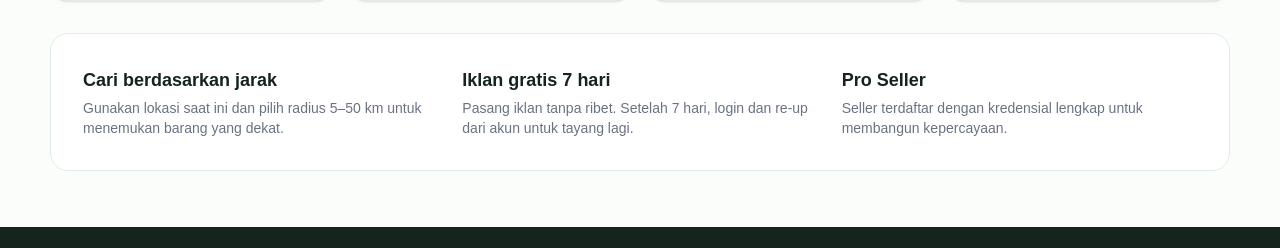
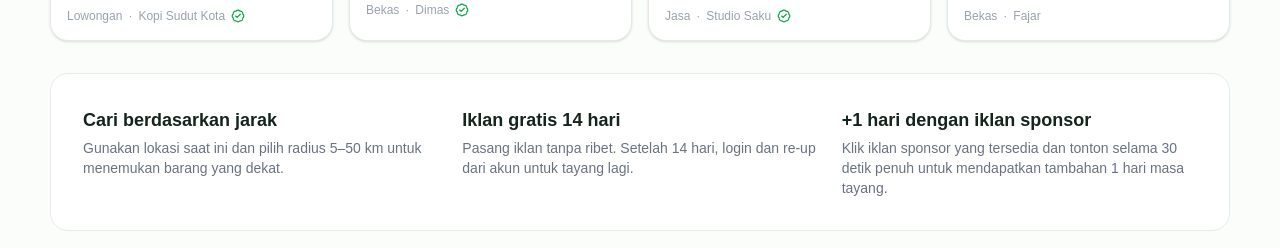
Before and after one commit to odhot/lumagada, a Next.js app: page / in a window 1280 px wide. Shown: the part 2506-2754 px from the top of the page. Built offline with nearby package versions, Linux system fonts and the light colour scheme.

Commit message:
Add 30-second ad bonus banner and update visibility messaging

```diff
--- a/app/page.tsx
+++ b/app/page.tsx
@@ -1,7 +1,7 @@
 'use client';
 import {useEffect,useMemo,useState} from 'react';
 import Link from 'next/link';
-import {Search,MapPin,ChevronRight,ShieldCheck,Truck,MessageCircle,Navigation,SlidersHorizontal} from 'lucide-react';
+import {Search,MapPin,ChevronRight,ShieldCheck,Truck,MessageCircle,Navigation,SlidersHorizontal,PlayCircle} from 'lucide-react';
 import {categories,listings} from '@/lib/data';
 import {ListingCard} from '@/components/listing-card';
 
@@ -16,6 +16,7 @@ export default function Home(){
  const useMyLocation=()=>{setGpsError('');if(!navigator.geolocation){setGpsError('Lokasi tidak tersedia di browser ini.');return}navigator.geolocation.getCurrentPosition(pos=>{setCoords({lat:pos.coords.latitude,lng:pos.coords.longitude});setUsingGps(true);setLoc('Lokasi saya')},()=>setGpsError('Izin lokasi belum diberikan. Pilih kota secara manual.'))};
  const filtered=useMemo(()=>listings.map(x=>({...x,distance:distanceKm(coords.lat,coords.lng,x.lat,x.lng)})).filter(x=>{const text=(x.title+' '+x.category+' '+x.location).toLowerCase();const matches=text.includes(q.toLowerCase());const limit=radius==='Semua jarak'?Infinity:Number(radius);return matches&&x.distance<=limit}).sort((a,b)=>a.distance-b.distance),[q,coords,radius]);
  return <main>
+  <div className="bg-[#15251d] text-white"><div className="container py-2.5 flex items-center justify-center gap-2 text-xs md:text-sm font-semibold text-center"><PlayCircle className="w-4 h-4 shrink-0 text-green-300"/><span>Ingin iklan tetap tayang? Klik iklan sponsor dan tonton selama 30 detik untuk mendapatkan <b className="text-green-300">+1 hari</b> masa tayang.</span><Link href="/dashboard" className="hidden sm:inline underline underline-offset-2 text-green-300">Kelola iklan</Link></div></div>
   <section className="bg-[#edf8ef] border-b border-green-100"><div className="container py-14 md:py-20"><div className="max-w-4xl">
    <span className="pill">MARKETPLACE INDONESIA</span>
    <h1 className="text-4xl md:text-6xl font-black tracking-tight mt-5 leading-[1.05]">Lo Mau Apa?<br/><span className="text-green-600">Gue Ada.</span></h1>
@@ -26,15 +27,12 @@ export default function Home(){
     <button type="button" onClick={useMyLocation} className="btn btn-light whitespace-nowrap"><Navigation className="button-icon w-4 h-4"/>Lokasi saya</button>
     <button type="button" className="btn btn-primary md:px-8"><Search aria-hidden="true" className="button-icon w-4 h-4"/>Cari</button>
    </div>
-   <div className="mt-3 flex flex-wrap items-center gap-2">
-    <span className="text-sm font-bold text-gray-700 flex items-center gap-1"><SlidersHorizontal className="w-4 h-4"/>Radius:</span>
-    {['Semua jarak','5','10','25','50'].map(r=><button key={r} type="button" onClick={()=>setRadius(r)} className={`px-3 py-1.5 rounded-full text-xs font-bold border transition ${radius===r?'bg-green-600 text-white border-green-600':'bg-white text-gray-600 border-gray-200 hover:border-green-300'}`}>{r==='Semua jarak'?'Semua jarak':`≤ ${r} km`}</button>)}
-   </div>
+   <div className="mt-3 flex flex-wrap items-center gap-2"><span className="text-sm font-bold text-gray-700 flex items-center gap-1"><SlidersHorizontal className="w-4 h-4"/>Radius:</span>{['Semua jarak','5','10','25','50'].map(r=><button key={r} type="button" onClick={()=>setRadius(r)} className={`px-3 py-1.5 rounded-full text-xs font-bold border transition ${radius===r?'bg-green-600 text-white border-green-600':'bg-white text-gray-600 border-gray-200 hover:border-green-300'}`}>{r==='Semua jarak'?'Semua jarak':`≤ ${r} km`}</button>)}</div>
    {gpsError&&<p className="text-xs text-red-600 mt-2">{gpsError}</p>}
   </div></div></section>
   <section className="container py-10"><div><h2 className="text-2xl font-black">Kategori</h2><p className="text-gray-500 text-sm mt-1">Mau cari apa? Kemungkinan besar ada.</p></div><div className="grid grid-cols-4 sm:grid-cols-6 md:grid-cols-12 gap-3 mt-6">{categories.map(([icon,name,slug])=><Link href={`/?q=${slug}`} key={slug} className="card p-3 text-center hover:border-green-300 hover:bg-green-50 transition"><div className="text-2xl">{icon}</div><div className="text-xs font-bold mt-2 leading-tight">{name}</div></Link>)}</div></section>
   <section className="container pb-8"><div className="flex items-end justify-between"><div><h2 className="text-2xl font-black">Iklan di sekitar kamu</h2><p className="text-gray-500 text-sm mt-1">Diurutkan dari yang paling dekat berdasarkan lokasi yang dipilih.</p></div><span className="text-sm font-bold text-green-700">{filtered.length} iklan</span></div><div className="grid grid-cols-2 md:grid-cols-3 lg:grid-cols-4 gap-4 mt-6">{filtered.map(x=><ListingCard item={x} key={x.id}/>)}</div>{filtered.length===0&&<div className="card p-10 text-center mt-6"><b>Tidak ada iklan dalam radius ini.</b><p className="text-sm text-gray-500 mt-1">Coba radius yang lebih luas atau ubah lokasi.</p></div>}</section>
-  <section className="container pb-12"><div className="card p-6 md:p-8 bg-white"><div className="grid md:grid-cols-3 gap-6"><div><b className="text-lg">Cari berdasarkan jarak</b><p className="text-gray-500 text-sm mt-1">Gunakan lokasi saat ini dan pilih radius 5–50 km untuk menemukan barang yang dekat.</p></div><div><b className="text-lg">Iklan gratis 7 hari</b><p className="text-gray-500 text-sm mt-1">Pasang iklan tanpa ribet. Setelah 7 hari, login dan re-up dari akun untuk tayang lagi.</p></div><div><b className="text-lg">Pro Seller</b><p className="text-gray-500 text-sm mt-1">Seller terdaftar dengan kredensial lengkap untuk membangun kepercayaan.</p></div></div></div></section>
+  <section className="container pb-12"><div className="card p-6 md:p-8 bg-white"><div className="grid md:grid-cols-3 gap-6"><div><b className="text-lg">Cari berdasarkan jarak</b><p className="text-gray-500 text-sm mt-1">Gunakan lokasi saat ini dan pilih radius 5–50 km untuk menemukan barang yang dekat.</p></div><div><b className="text-lg">Iklan gratis 14 hari</b><p className="text-gray-500 text-sm mt-1">Pasang iklan tanpa ribet. Setelah 14 hari, login dan re-up dari akun untuk tayang lagi.</p></div><div><b className="text-lg">+1 hari dengan iklan sponsor</b><p className="text-gray-500 text-sm mt-1">Klik iklan sponsor yang tersedia dan tonton selama 30 detik penuh untuk mendapatkan tambahan 1 hari masa tayang.</p></div></div></div></section>
   <section className="bg-[#15251d] text-white mt-2"><div className="container py-12 grid md:grid-cols-3 gap-8"><div className="flex gap-4"><ShieldCheck/><div><b>Transaksi lebih aman</b><p className="text-white/60 text-sm mt-1">Profil seller dan panduan keamanan membantu transaksi lebih nyaman.</p></div></div><div className="flex gap-4"><Truck/><div><b>COD & pengiriman</b><p className="text-white/60 text-sm mt-1">Pilih metode transaksi yang sesuai kebutuhan.</p></div></div><div className="flex gap-4"><MessageCircle/><div><b>Chat penjual</b><p className="text-white/60 text-sm mt-1">Tanya detail sebelum membuat keputusan.</p></div></div></div></section>
  </main>
 }
```
